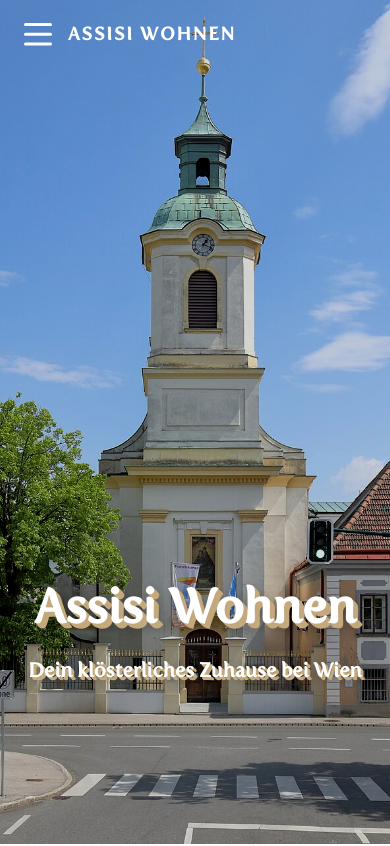
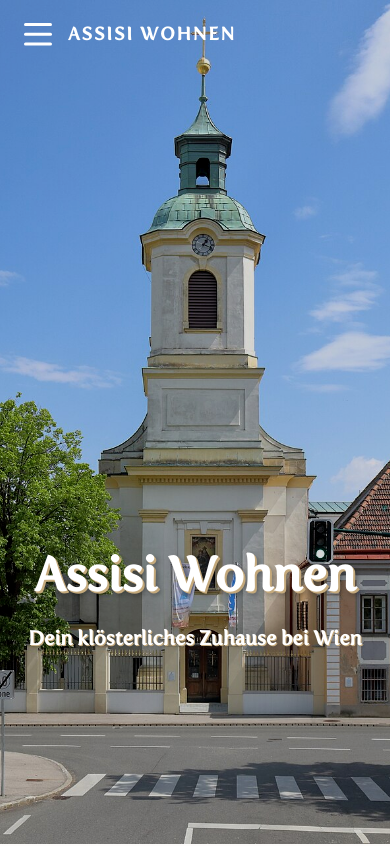
Before and after one commit to Viepaq/Assisi-Wohnen, a Next.js app: page / in a window 390 px wide. Shown: the top 846 px of the page. Built offline with nearby package versions, Linux system fonts and the light colour scheme.

Commit message:
Mobile Hero: Höhere Position und dezentere 3D-Effekte

```diff
--- a/src/app/page.tsx
+++ b/src/app/page.tsx
@@ -166,16 +166,16 @@ export default function Home() {
       />
       <div className="absolute inset-0 bg-black opacity-10"></div>
 
-      <div className="absolute bottom-40 md:bottom-48 left-0 right-0 md:left-20 md:right-auto flex flex-col items-center md:items-start text-center md:text-left px-6 md:px-0">
+      <div className="absolute bottom-48 md:bottom-48 left-0 right-0 md:left-20 md:right-auto flex flex-col items-center md:items-start text-center md:text-left px-6 md:px-0">
         <h1
           className="text-5xl sm:text-6xl md:text-6xl lg:text-7xl xl:text-8xl font-serif text-white leading-tight max-w-xl"
-          style={{ textShadow: `2px 2px 0 ${COLORS.RED}, 3px 3px 0 ${COLORS.RED}, 4px 4px 0 ${COLORS.RED}, 5px 5px 0 ${COLORS.RED}, 6px 6px 12px rgba(0, 0, 0, 0.4)` }}
+          style={{ textShadow: `1px 1px 0 ${COLORS.RED}, 2px 2px 0 ${COLORS.RED}, 3px 3px 5px rgba(0, 0, 0, 0.2), 4px 4px 5px rgba(0, 0, 0, 0.15)` }}
         >
           Assisi Wohnen
         </h1>
         <p
           className="mt-5 md:mt-6 text-xl sm:text-2xl md:text-2xl lg:text-3xl font-serif text-white max-w-xl"
-          style={{ textShadow: `2px 2px 0 ${COLORS.RED}, 3px 3px 0 ${COLORS.RED}, 3px 3px 10px rgba(0, 0, 0, 0.4)` }}
+          style={{ textShadow: `1px 1px 0 ${COLORS.RED}, 2px 2px 3px rgba(0, 0, 0, 0.15)` }}
         >
           Dein klösterliches Zuhause bei Wien
         </p>
```
